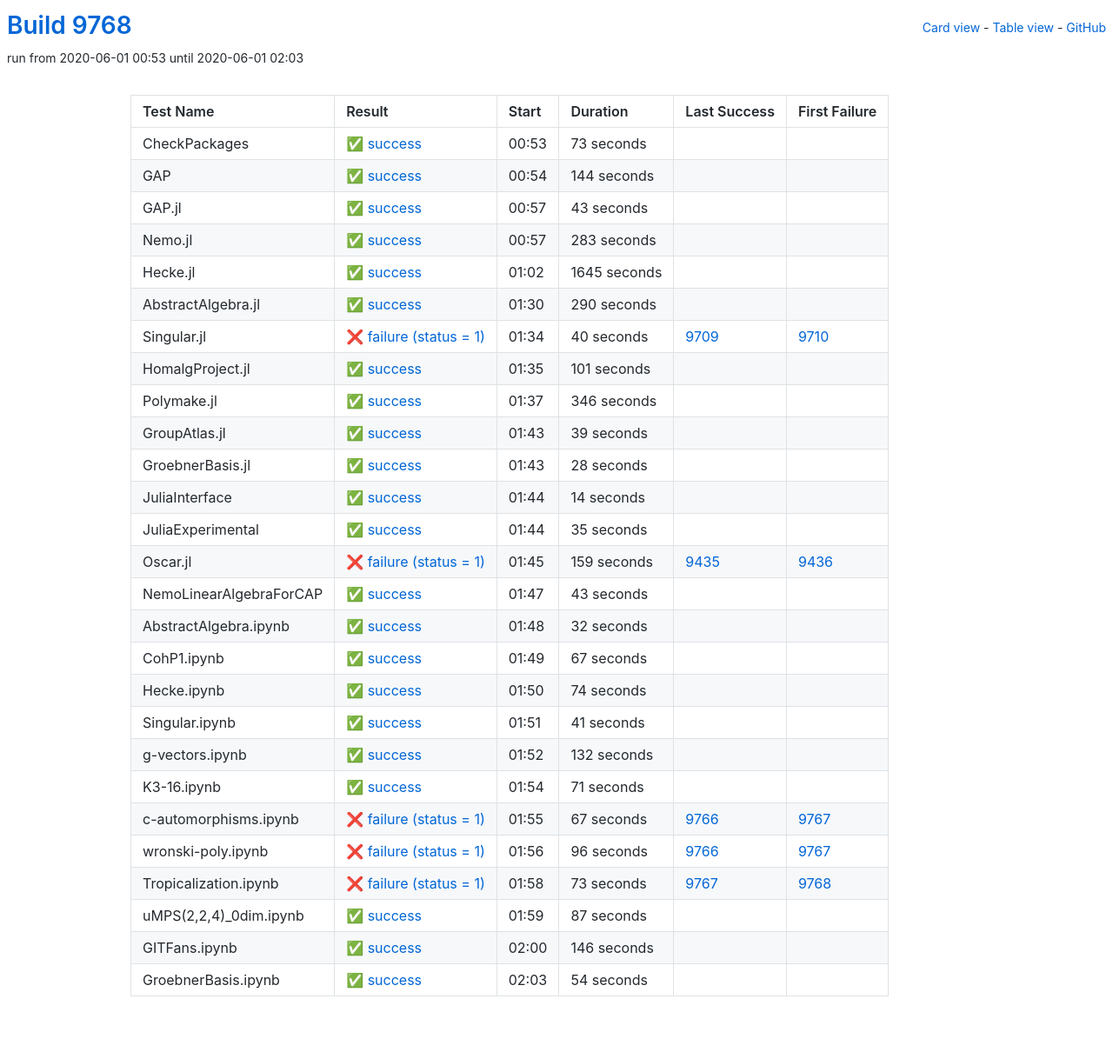
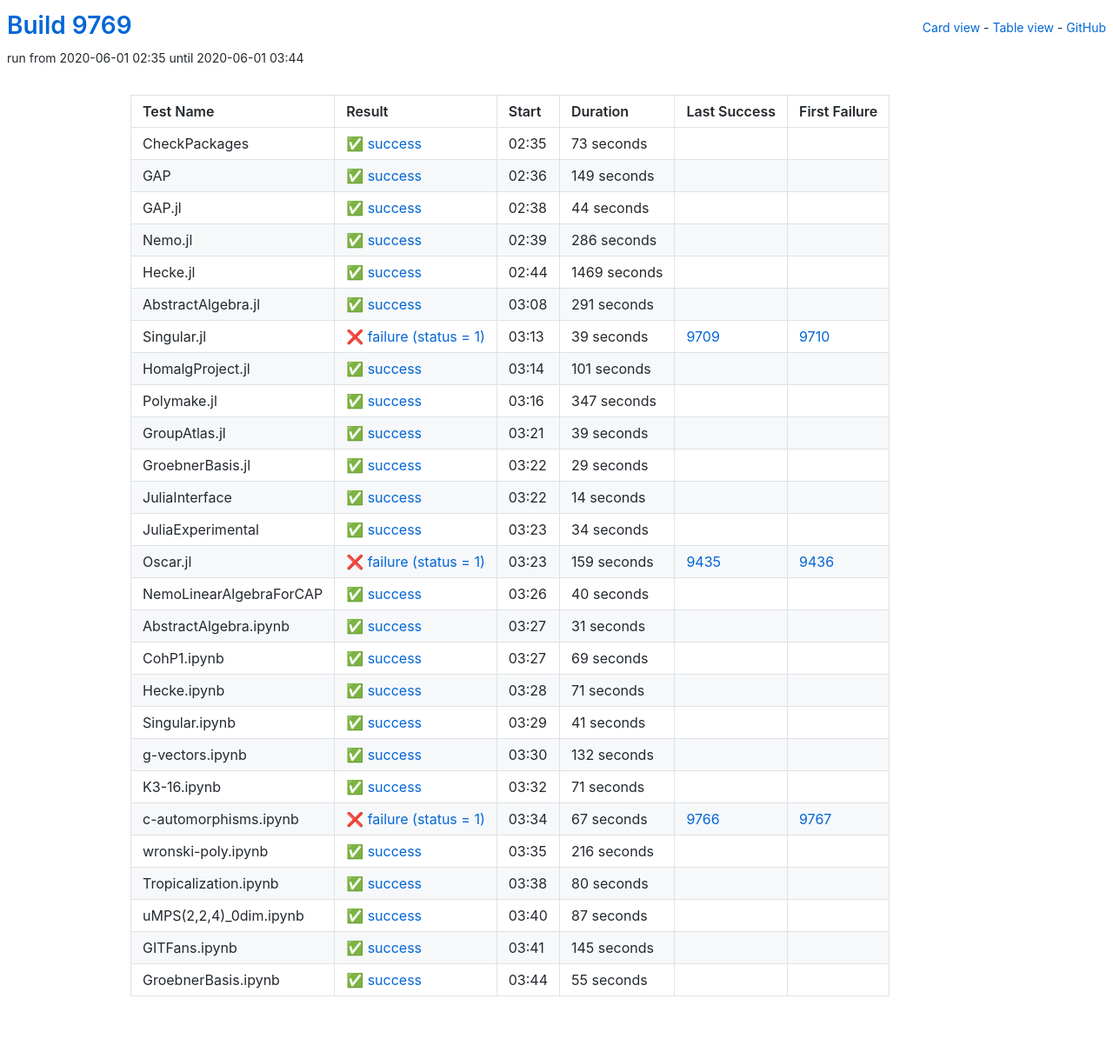
Before and after one commit to oscar-system/oscar-ci-status, a Jekyll site: the page built from table.html, in a window 1280 px wide. Shown: the whole page at 87% size. Built offline with Jekyll 4.4.1, drawn with Linux system fonts in a browser that asks for light colours.

Commit message:
Build 9769

```diff
--- a/_data/ci.yml
+++ b/_data/ci.yml
@@ -1,5 +1,5 @@
-build: 9768
-build_url: https://oscarci.mathematik.uni-kl.de/job/oscar/9768/
+build: 9769
+build_url: https://oscarci.mathematik.uni-kl.de/job/oscar/9769/
 job: oscar
 tests:
 - duration: 73
@@ -9,81 +9,81 @@
   id: checkpackages
   last_success: false
   last_success_url: null
-  log: https://oscarci.mathematik.uni-kl.de/job/oscar/9768/artifact/logs/build-9768/CheckPackages.log
+  log: https://oscarci.mathematik.uni-kl.de/job/oscar/9769/artifact/logs/build-9769/CheckPackages.log
   name: CheckPackages
-  start: 2020-06-01 00:53
+  start: 2020-06-01 02:35
   status: success
   success: true
-- duration: 144
+- duration: 149
   exitcode: 0
   first_failure: false
   first_failure_url: null
   id: gap
   last_success: false
   last_success_url: null
-  log: https://oscarci.mathematik.uni-kl.de/job/oscar/9768/artifact/logs/build-9768/GAP.log
+  log: https://oscarci.mathematik.uni-kl.de/job/oscar/9769/artifact/logs/build-9769/GAP.log
   name: GAP
-  start: 2020-06-01 00:54
+  start: 2020-06-01 02:36
   status: success
   success: true
-- duration: 43
+- duration: 44
   exitcode: 0
   first_failure: false
   first_failure_url: null
   id: gap-jl
   last_success: false
   last_success_url: null
-  log: https://oscarci.mathematik.uni-kl.de/job/oscar/9768/artifact/logs/build-9768/GAP.jl.log
+  log: https://oscarci.mathematik.uni-kl.de/job/oscar/9769/artifact/logs/build-9769/GAP.jl.log
   name: GAP.jl
-  start: 2020-06-01 00:57
+  start: 2020-06-01 02:38
   status: success
   success: true
-- duration: 283
+- duration: 286
   exitcode: 0
   first_failure: false
   first_failure_url: null
   id: nemo-jl
   last_success: false
   last_success_url: null
-  log: https://oscarci.mathematik.uni-kl.de/job/oscar/9768/artifact/logs/build-9768/Nemo.jl.log
+  log: https://oscarci.mathematik.uni-kl.de/job/oscar/9769/artifact/logs/build-9769/Nemo.jl.log
   name: Nemo.jl
-  start: 2020-06-01 00:57
+  start: 2020-06-01 02:39
   status: success
   success: true
-- duration: 1645
+- duration: 1469
   exitcode: 0
   first_failure: false
   first_failure_url: null
   id: hecke-jl
   last_success: false
   last_success_url: null
-  log: https://oscarci.mathematik.uni-kl.de/job/oscar/9768/artifact/logs/build-9768/Hecke.jl.log
+  log: https://oscarci.mathematik.uni-kl.de/job/oscar/9769/artifact/logs/build-9769/Hecke.jl.log
   name: Hecke.jl
-  start: 2020-06-01 01:02
+  start: 2020-06-01 02:44
   status: success
   success: true
-- duration: 290
+- duration: 291
   exitcode: 0
   first_failure: false
   first_failure_url: null
   id: abstractalgebra-jl
   last_success: false
   last_success_url: null
-  log: https://oscarci.mathematik.uni-kl.de/job/oscar/9768/artifact/logs/build-9768/AbstractAlgebra.jl.log
+  log: https://oscarci.mathematik.uni-kl.de/job/oscar/9769/artifact/logs/build-9769/AbstractAlgebra.jl.log
   name: AbstractAlgebra.jl
-  start: 2020-06-01 01:30
+  start: 2020-06-01 03:08
   status: success
   success: true
-- duration: 40
+- duration: 39
   exitcode: 1
   first_failure: 9710
   first_failure_url: https://oscarci.mathematik.uni-kl.de/job/oscar/9710/
   id: singular-jl
   last_success: 9709
   last_success_url: https://oscarci.mathematik.uni-kl.de/job/oscar/9709/
-  log: https://oscarci.mathematik.uni-kl.de/job/oscar/9768/artifact/logs/build-9768/Singular.jl.log
+  log: https://oscarci.mathematik.uni-kl.de/job/oscar/9769/artifact/logs/build-9769/Singular.jl.log
   name: Singular.jl
-  start: 2020-06-01 01:34
+  start: 2020-06-01 03:13
   status: failure
   success: false
 - duration: 101
@@ -93,21 +93,21 @@
   id: homalgproject-jl
   last_success: false
   last_success_url: null
-  log: https://oscarci.mathematik.uni-kl.de/job/oscar/9768/artifact/logs/build-9768/HomalgProject.jl.log
+  log: https://oscarci.mathematik.uni-kl.de/job/oscar/9769/artifact/logs/build-9769/HomalgProject.jl.log
   name: HomalgProject.jl
-  start: 2020-06-01 01:35
+  start: 2020-06-01 03:14
   status: success
   success: true
-- duration: 346
+- duration: 347
   exitcode: 0
   first_failure: false
   first_failure_url: null
   id: polymake-jl
   last_success: false
   last_success_url: null
-  log: https://oscarci.mathematik.uni-kl.de/job/oscar/9768/artifact/logs/build-9768/Polymake.jl.log
+  log: https://oscarci.mathematik.uni-kl.de/job/oscar/9769/artifact/logs/build-9769/Polymake.jl.log
   name: Polymake.jl
-  start: 2020-06-01 01:37
+  start: 2020-06-01 03:16
   status: success
   success: true
 - duration: 39
@@ -117,21 +117,21 @@
   id: groupatlas-jl
   last_success: false
   last_success_url: null
-  log: https://oscarci.mathematik.uni-kl.de/job/oscar/9768/artifact/logs/build-9768/GroupAtlas.jl.log
+  log: https://oscarci.mathematik.uni-kl.de/job/oscar/9769/artifact/logs/build-9769/GroupAtlas.jl.log
   name: GroupAtlas.jl
-  start: 2020-06-01 01:43
+  start: 2020-06-01 03:21
   status: success
   success: true
-- duration: 28
+- duration: 29
   exitcode: 0
   first_failure: false
   first_failure_url: null
   id: groebnerbasis-jl
   last_success: false
   last_success_url: null
-  log: https://oscarci.mathematik.uni-kl.de/job/oscar/9768/artifact/logs/build-9768/GroebnerBasis.jl.log
+  log: https://oscarci.mathematik.uni-kl.de/job/oscar/9769/artifact/logs/build-9769/GroebnerBasis.jl.log
   name: GroebnerBasis.jl
-  start: 2020-06-01 01:43
+  start: 2020-06-01 03:22
   status: success
   success: true
 - duration: 14
@@ -141,21 +141,21 @@
   id: juliainterface
   last_success: false
   last_success_url: null
-  log: https://oscarci.mathematik.uni-kl.de/job/oscar/9768/artifact/logs/build-9768/JuliaInterface.log
+  log: https://oscarci.mathematik.uni-kl.de/job/oscar/9769/artifact/logs/build-9769/JuliaInterface.log
   name: JuliaInterface
-  start: 2020-06-01 01:44
+  start: 2020-06-01 03:22
   status: success
   success: true
-- duration: 35
+- duration: 34
   exitcode: 0
   first_failure: false
   first_failure_url: null
   id: juliaexperimental
   last_success: false
   last_success_url: null
-  log: https://oscarci.mathematik.uni-kl.de/job/oscar/9768/artifact/logs/build-9768/JuliaExperimental.log
+  log: https://oscarci.mathematik.uni-kl.de/job/oscar/9769/artifact/logs/build-9769/JuliaExperimental.log
   name: JuliaExperimental
-  start: 2020-06-01 01:44
+  start: 2020-06-01 03:23
   status: success
   success: true
 - duration: 159
@@ -165,57 +165,57 @@
   id: oscar-jl
   last_success: 9435
   last_success_url: https://oscarci.mathematik.uni-kl.de/job/oscar/9435/
-  log: https://oscarci.mathematik.uni-kl.de/job/oscar/9768/artifact/logs/build-9768/Oscar.jl.log
+  log: https://oscarci.mathematik.uni-kl.de/job/oscar/9769/artifact/logs/build-9769/Oscar.jl.log
   name: Oscar.jl
-  start: 2020-06-01 01:45
+  start: 2020-06-01 03:23
   status: failure
   success: false
-- duration: 43
+- duration: 40
   exitcode: 0
   first_failure: false
   first_failure_url: null
   id: nemolinearalgebraforcap
   last_success: false
   last_success_url: null
-  log: https://oscarci.mathematik.uni-kl.de/job/oscar/9768/artifact/logs/build-9768/NemoLinearAlgebraForCAP.log
+  log: https://oscarci.mathematik.uni-kl.de/job/oscar/9769/artifact/logs/build-9769/NemoLinearAlgebraForCAP.log
   name: NemoLinearAlgebraForCAP
-  start: 2020-06-01 01:47
+  start: 2020-06-01 03:26
   status: success
   success: true
-- duration: 32
+- duration: 31
   exitcode: 0
   first_failure: false
   first_failure_url: null
   id: abstractalgebra-ipynb
   last_success: false
   last_success_url: null
-  log: https://oscarci.mathematik.uni-kl.de/job/oscar/9768/artifact/logs/build-9768/AbstractAlgebra.ipynb.log
+  log: https://oscarci.mathematik.uni-kl.de/job/oscar/9769/artifact/logs/build-9769/AbstractAlgebra.ipynb.log
   name: AbstractAlgebra.ipynb
-  start: 2020-06-01 01:48
+  start: 2020-06-01 03:27
   status: success
   success: true
-- duration: 67
+- duration: 69
   exitcode: 0
   first_failure: false
   first_failure_url: null
   id: cohp1-ipynb
   last_success: false
   last_success_url: null
-  log: https://oscarci.mathematik.uni-kl.de/job/oscar/9768/artifact/logs/build-9768/CohP1.ipynb.log
+  log: https://oscarci.mathematik.uni-kl.de/job/oscar/9769/artifact/logs/build-9769/CohP1.ipynb.log
   name: CohP1.ipynb
-  start: 2020-06-01 01:49
+  start: 2020-06-01 03:27
   status: success
   success: true
-- duration: 74
+- duration: 71
   exitcode: 0
   first_failure: false
   first_failure_url: null
   id: hecke-ipynb
   last_success: false
   last_success_url: null
-  log: https://oscarci.mathematik.uni-kl.de/job/oscar/9768/artifact/logs/build-9768/Hecke.ipynb.log
+  log: https://oscarci.mathematik.uni-kl.de/job/oscar/9769/artifact/logs/build-9769/Hecke.ipynb.log
   name: Hecke.ipynb
-  start: 2020-06-01 01:50
+  start: 2020-06-01 03:28
   status: success
   success: true
 - duration: 41
@@ -225,9 +225,9 @@
   id: singular-ipynb
   last_success: false
   last_success_url: null
-  log: https://oscarci.mathematik.uni-kl.de/job/oscar/9768/artifact/logs/build-9768/Singular.ipynb.log
+  log: https://oscarci.mathematik.uni-kl.de/job/oscar/9769/artifact/logs/build-9769/Singular.ipynb.log
   name: Singular.ipynb
-  start: 2020-06-01 01:51
+  start: 2020-06-01 03:29
   status: success
   success: true
 - duration: 132
@@ -237,9 +237,9 @@
   id: g-vectors-ipynb
   last_success: false
   last_success_url: null
-  log: https://oscarci.mathematik.uni-kl.de/job/oscar/9768/artifact/logs/build-9768/g-vectors.ipynb.log
+  log: https://oscarci.mathematik.uni-kl.de/job/oscar/9769/artifact/logs/build-9769/g-vectors.ipynb.log
   name: g-vectors.ipynb
-  start: 2020-06-01 01:52
+  start: 2020-06-01 03:30
   status: success
   success: true
 - duration: 71
@@ -249,9 +249,9 @@
   id: k3-16-ipynb
   last_success: false
   last_success_url: null
-  log: https://oscarci.mathematik.uni-kl.de/job/oscar/9768/artifact/logs/build-9768/K3-16.ipynb.log
+  log: https://oscarci.mathematik.uni-kl.de/job/oscar/9769/artifact/logs/build-9769/K3-16.ipynb.log
   name: K3-16.ipynb
-  start: 2020-06-01 01:54
+  start: 2020-06-01 03:32
   status: success
   success: true
 - duration: 67
@@ -261,35 +261,35 @@
   id: c-automorphisms-ipynb
   last_success: 9766
   last_success_url: https://oscarci.mathematik.uni-kl.de/job/oscar/9766/
-  log: https://oscarci.mathematik.uni-kl.de/job/oscar/9768/artifact/logs/build-9768/c-automorphisms.ipynb.log
+  log: https://oscarci.mathematik.uni-kl.de/job/oscar/9769/artifact/logs/build-9769/c-automorphisms.ipynb.log
   name: c-automorphisms.ipynb
-  start: 2020-06-01 01:55
+  start: 2020-06-01 03:34
   status: failure
   success: false
-- duration: 96
-  exitcode: 1
-  first_failure: 9767
-  first_failure_url: https://oscarci.mathematik.uni-kl.de/job/oscar/9767/
+- duration: 216
+  exitcode: 0
+  first_failure: false
+  first_failure_url: null
   id: wronski-poly-ipynb
-  last_success: 9766
-  last_success_url: https://oscarci.mathematik.uni-kl.de/job/oscar/9766/
-  log: https://oscarci.mathematik.uni-kl.de/job/oscar/9768/artifact/logs/build-9768/wronski-poly.ipynb.log
+  last_success: false
+  last_success_url: null
+  log: https://oscarci.mathematik.uni-kl.de/job/oscar/9769/artifact/logs/build-9769/wronski-poly.ipynb.log
   name: wronski-poly.ipynb
-  start: 2020-06-01 01:56
-  status: failure
-  success: false
-- duration: 73
-  exitcode: 1
-  first_failure: 9768
-  first_failure_url: https://oscarci.mathematik.uni-kl.de/job/oscar/9768/
+  start: 2020-06-01 03:35
+  status: success
+  success: true
+- duration: 80
+  exitcode: 0
+  first_failure: false
+  first_failure_url: null
   id: tropicalization-ipynb
-  last_success: 9767
-  last_success_url: https://oscarci.mathematik.uni-kl.de/job/oscar/9767/
-  log: https://oscarci.mathematik.uni-kl.de/job/oscar/9768/artifact/logs/build-9768/Tropicalization.ipynb.log
+  last_success: false
+  last_success_url: null
+  log: https://oscarci.mathematik.uni-kl.de/job/oscar/9769/artifact/logs/build-9769/Tropicalization.ipynb.log
   name: Tropicalization.ipynb
-  start: 2020-06-01 01:58
-  status: failure
-  success: false
+  start: 2020-06-01 03:38
+  status: success
+  success: true
 - duration: 87
   exitcode: 0
   first_failure: false
@@ -297,32 +297,32 @@
   id: umps-2-2-4-0dim-ipynb
   last_success: false
   last_success_url: null
-  log: https://oscarci.mathematik.uni-kl.de/job/oscar/9768/artifact/logs/build-9768/uMPS-2-2-4-_0dim.ipynb.log
+  log: https://oscarci.mathematik.uni-kl.de/job/oscar/9769/artifact/logs/build-9769/uMPS-2-2-4-_0dim.ipynb.log
   name: uMPS(2,2,4)_0dim.ipynb
-  start: 2020-06-01 01:59
+  start: 2020-06-01 03:40
   status: success
   success: true
-- duration: 146
+- duration: 145
   exitcode: 0
   first_failure: false
   first_failure_url: null
   id: gitfans-ipynb
   last_success: false
   last_success_url: null
-  log: https://oscarci.mathematik.uni-kl.de/job/oscar/9768/artifact/logs/build-9768/GITFans.ipynb.log
+  log: https://oscarci.mathematik.uni-kl.de/job/oscar/9769/artifact/logs/build-9769/GITFans.ipynb.log
   name: GITFans.ipynb
-  start: 2020-06-01 02:00
+  start: 2020-06-01 03:41
   status: success
   success: true
-- duration: 54
+- duration: 55
   exitcode: 0
   first_failure: false
   first_failure_url: null
   id: groebnerbasis-ipynb
   last_success: false
   last_success_url: null
-  log: https://oscarci.mathematik.uni-kl.de/job/oscar/9768/artifact/logs/build-9768/GroebnerBasis.ipynb.log
+  log: https://oscarci.mathematik.uni-kl.de/job/oscar/9769/artifact/logs/build-9769/GroebnerBasis.ipynb.log
   name: GroebnerBasis.ipynb
-  start: 2020-06-01 02:03
+  start: 2020-06-01 03:44
   status: success
   success: true
```
Also changed, not shown: README.md.
